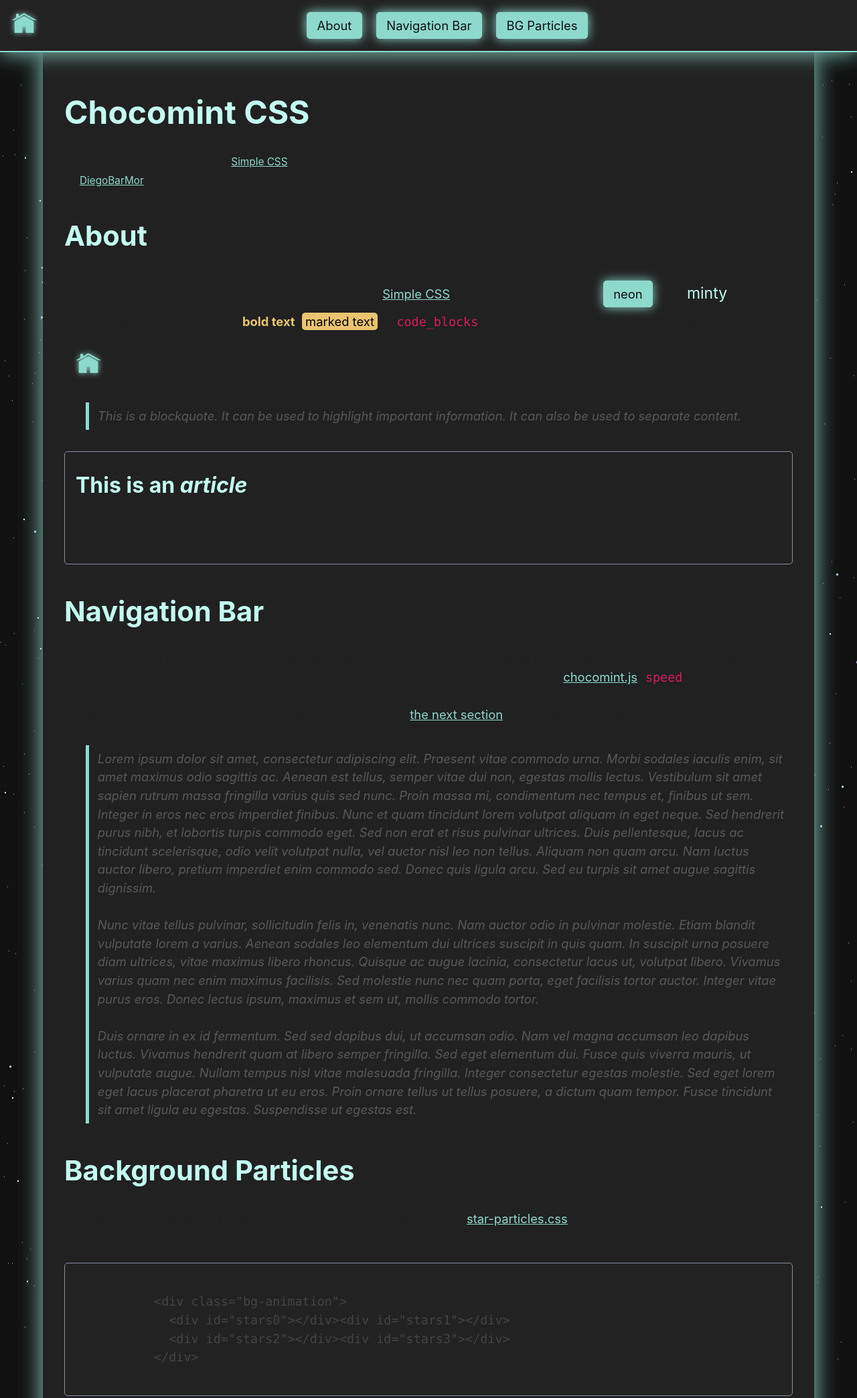
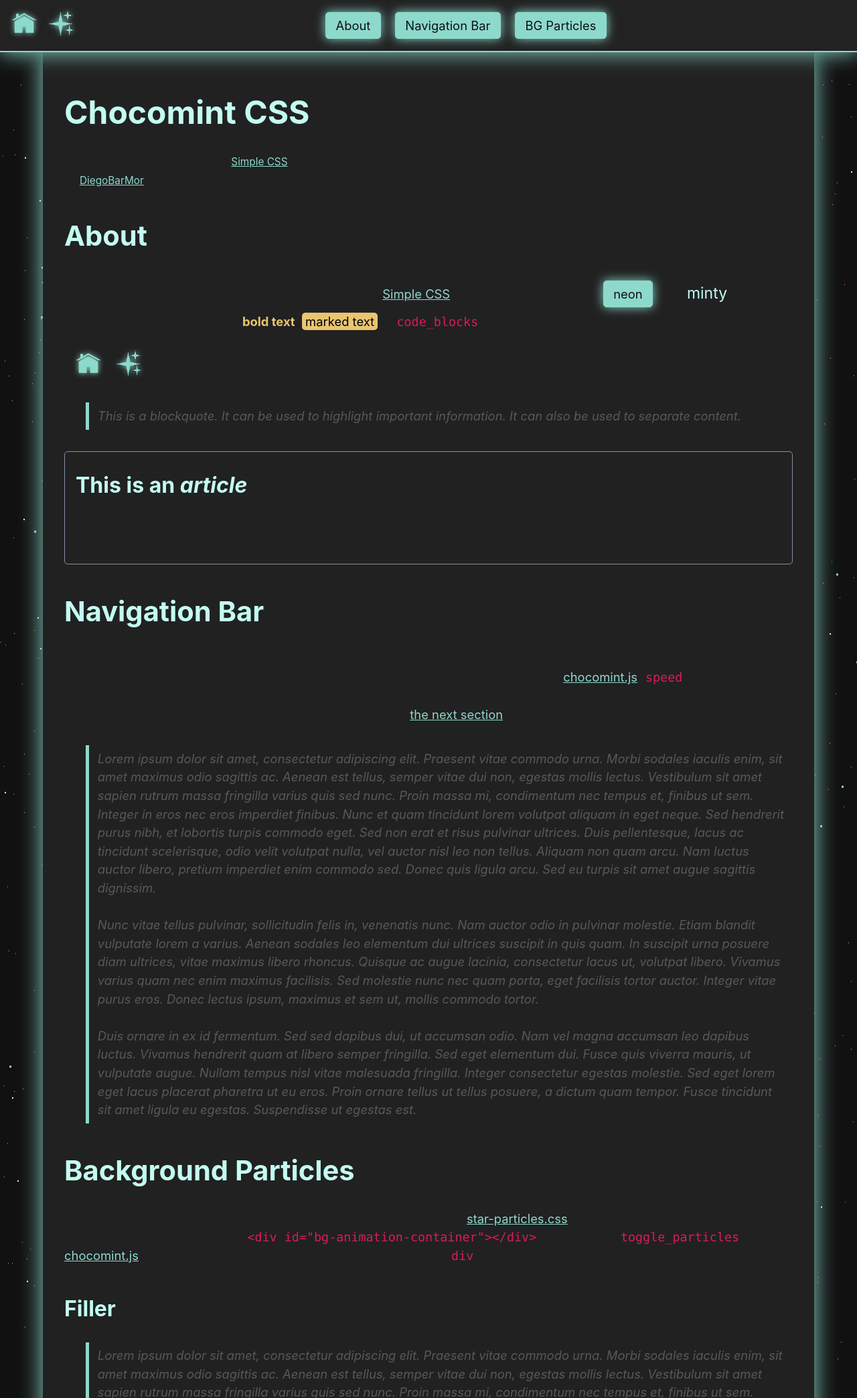
Before and after one commit to DiegoBarMor/chocomint-css, a plain HTML site: page index.html in a window 1280 px wide. Shown: the top 2088 px of the page at 67% size. Drawn offline with Linux system fonts and the light colour scheme.

Commit message:
addd navbar icon to toggle bg particles effect

```diff
--- a/diegobarmor/chocomint.css
+++ b/diegobarmor/chocomint.css
@@ -41,7 +41,7 @@ body > header > :only-child {
   align-items: center;
   justify-content: space-between;
 }
-img.button-neon {
+img.icon-neon {
   margin-left: 1rem;
   max-width: 40px;
 }
@@ -53,7 +53,7 @@ img.button-neon {
 }
 
 /********** Buttons **********/
-img.button-neon {
+img.icon-neon {
   /* display: inline-block; */
   filter: brightness(0) saturate(100%)
     invert(92%) sepia(15%) saturate(893%)
@@ -62,7 +62,7 @@ img.button-neon {
     /* calculated with https://codepen.io/sosuke/pen/Pjoqqp for --accent: #8dd9cc; */
   transition: filter 0.4s;
 }
-img.button-neon:hover {
+img.icon-neon:hover {
   filter: brightness(0) saturate(100%)
     invert(76%) sepia(56%) saturate(4966%)
     hue-rotate(1deg) brightness(108%)
--- a/diegobarmor/chocomint.js
+++ b/diegobarmor/chocomint.js
@@ -1,4 +1,6 @@
-window.onscroll = function () { scrollFunction() };
+//////////////////////////////////////////
+///////// DYNAMIC NAVIGATION BAR /////////
+//////////////////////////////////////////
 
 var speed = 0.2;
 var max_offset = 0;
@@ -28,3 +30,26 @@ function scrollFunction() {
     document.getElementById("navbar").style.top = Math.round(offset) + "px";
     y0 = y1;
 }
+
+window.onscroll = function () { scrollFunction() };
+
+
+///////////////////////////////////////////////////////
+////////// TOGGLE BACKGROUND PARTICLE EFFECT //////////
+///////////////////////////////////////////////////////
+
+function toggle_particles() {
+    var container = document.getElementById("bg-animation-container");
+    if (container.innerHTML === '') { // Create the bg-animation divs
+        container.innerHTML = `
+        <div class="bg-animation">
+          <div id="stars0"></div><div id="stars1"></div>
+          <div id="stars2"></div><div id="stars3"></div>
+        </div>
+      `;
+    } else { // Destroy the bg-animation divs
+        container.innerHTML = '';
+    }
+}
+
+toggle_particles() // Start with the background particles
--- a/index.html
+++ b/index.html
@@ -10,9 +10,12 @@
   <body>
     <header class="dynamic-navbar" id="navbar">
       <nav class="chocomint-nav-container">
-        <a href="https://diegobarmor.github.io/">
-          <img class="button-neon" src="icons/home.png" alt="Icon">
-        </a>
+        <abbr title="Home DiegoBarMor"><a href="https://diegobarmor.github.io/">
+            <img class="icon-neon" src="icons/home.png" alt="Icon">
+        </a></abbr>
+        <abbr title="Toggle BG Particles">
+          <img class="icon-neon" src="icons/particles.png" alt="Icon" onclick="toggle_particles()">
+        </abbr>
         <div class="chocomint-nav-buttons">
           <a class="button" href="#about">About</a>
           <a class="button" href="#navigation_bar">Navigation Bar</a>
@@ -29,7 +32,8 @@
       <h2 id="about">About</h2>
         <p>
           Chocomint CSS is a minimal CSS framework based on <a href="https://simplecss.org/">Simple CSS</a>, adapted to have a more <a class="button">neon</a> and <big>minty</big> look. High contrast can be achieved with <b>bold text</b>, <mark>marked text</mark> or <code>code_blocks</code>. Icon buttons offer further contrast and reactivity: <br><br>
-          <a><img class="button-neon" src="icons/home.png" alt="Icon"></a>
+          <img class="icon-neon" src="icons/home.png" alt="Icon">
+          <img class="icon-neon" src="icons/particles.png" alt="Icon">
         </p>
 
         <blockquote>
@@ -59,15 +63,9 @@
 
       <h2 id="bg_particles">Background Particles</h2>
         <p>
-          The background particles are achieved by pure CSS, implemented in <a href="https://github.com/DiegoBarMor/chocomint-css/blob/main/csscrafter/star-particles.css">star-particles.css</a>. An HTML element must be added in the body to achieve this effect.
+          The background particles are achieved by pure CSS, implemented in <a href="https://github.com/DiegoBarMor/chocomint-css/blob/main/csscrafter/star-particles.css">star-particles.css</a>. An HTML element must be added in the body to achieve this effect: <code>&ltdiv id="bg-animation-container"&gt&lt/div&gt</code>. The function <code>toggle_particles</code> in <a href="https://github.com/DiegoBarMor/chocomint-css/blob/main/diegobarmor/chocomint.js">chocomint.js</a> just takes care to toggle on or off the particles in this <code>div</code>.
         </p>
 
-        <pre><code>
-          &ltdiv class="bg-animation"&gt
-            &ltdiv id="stars0"&gt&lt/div&gt&ltdiv id="stars1"&gt&lt/div&gt
-            &ltdiv id="stars2"&gt&lt/div&gt&ltdiv id="stars3"&gt&lt/div&gt
-          &lt/div&gt
-        </code></pre>
 
       <h3>Filler</h3>
         <blockquote>
@@ -78,10 +76,7 @@
 
     </main>
 
-    <div class="bg-animation">
-      <div id="stars0"></div><div id="stars1"></div>
-      <div id="stars2"></div><div id="stars3"></div>
-    </div>
+    <div id="bg-animation-container"></div>
 
   </body>
 
```
Also changed, not shown: icons/particles.png (added).
